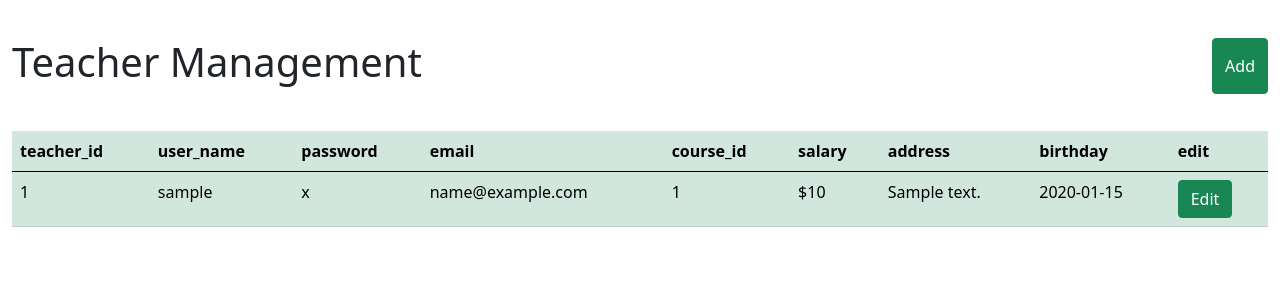
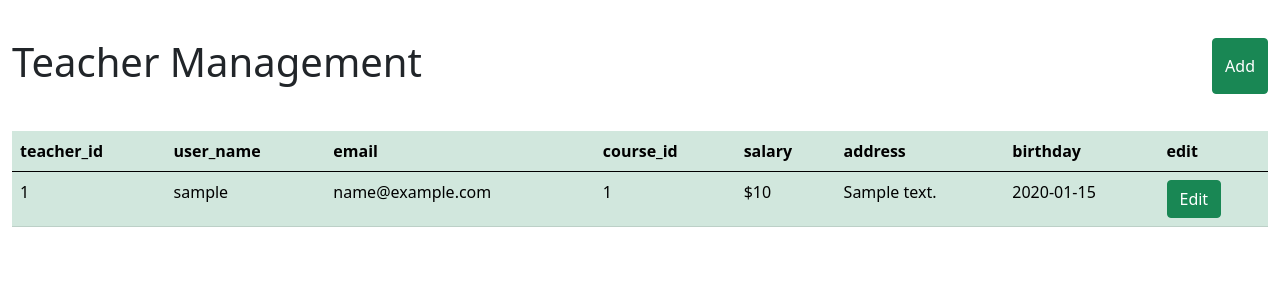
Before and after one commit to LuhPaglia/php-beavers, a PHP site: page /PHP/teacherMngPage.php in a window 1280 px wide. Shown: the part 56-356 px from the top of the page. Run offline with PHP 8.4, Linux system fonts and the light colour scheme; tables that the repository leaves empty hold one stand-in row (values such as "Sample post").

Commit message:
last fixs

```diff
--- a/teacherMngPage.php
+++ b/teacherMngPage.php
@@ -50,7 +50,6 @@
                 <tr>
                     <th>teacher_id</th>
                     <th>user_name</th>
-                    <th>password</th>
                     <th>email</th>
                     <th>course_id</th>
                     <th>salary</th>
@@ -79,7 +78,9 @@
                           echo "<td>$$value</td>";
                         }
                       } else {
-                        echo "<td>$value</td>";
+                        if($key!="password"){
+                          echo "<td>$value</td>";
+                        }
                       }
                     }
                     // echo "<td><a class='btn btn-success' href=".$_SERVER['PHP_SELF']."?teacher_id="." role='button'>Edit</a></td>";
```
